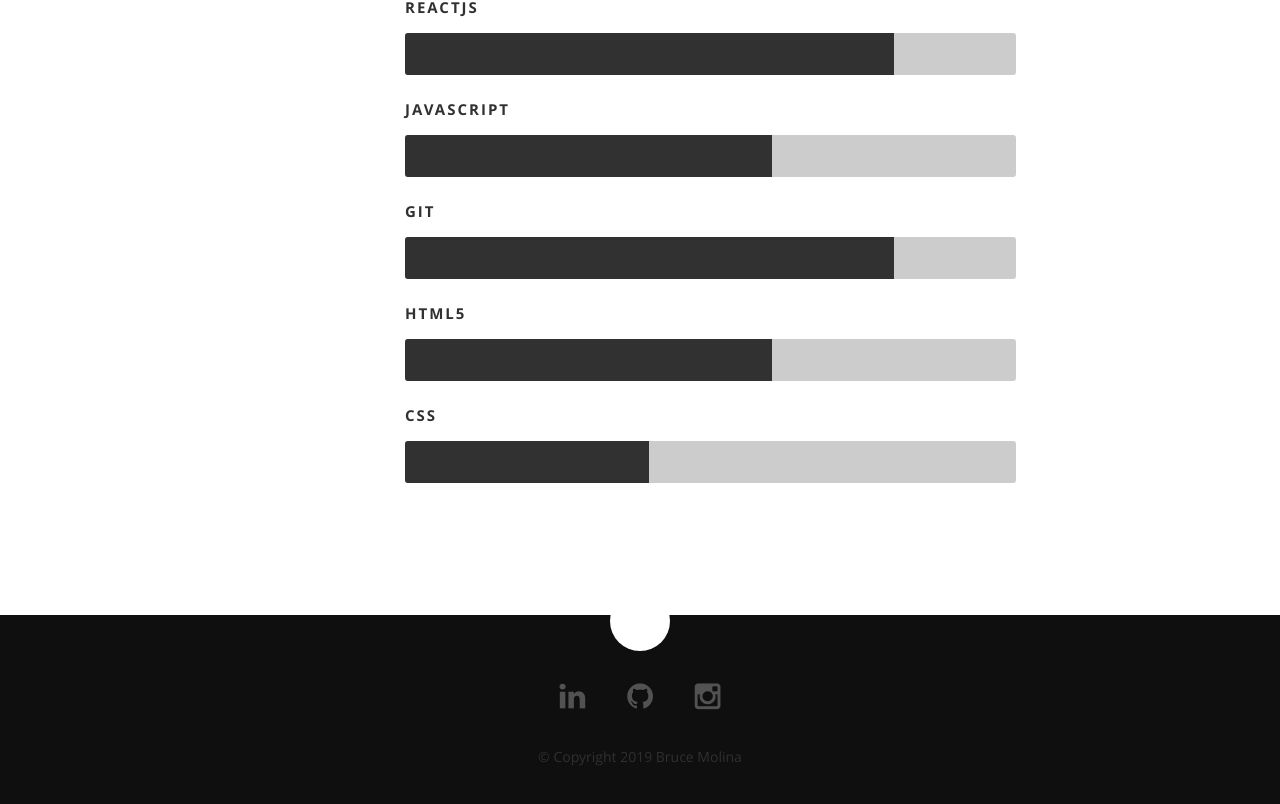
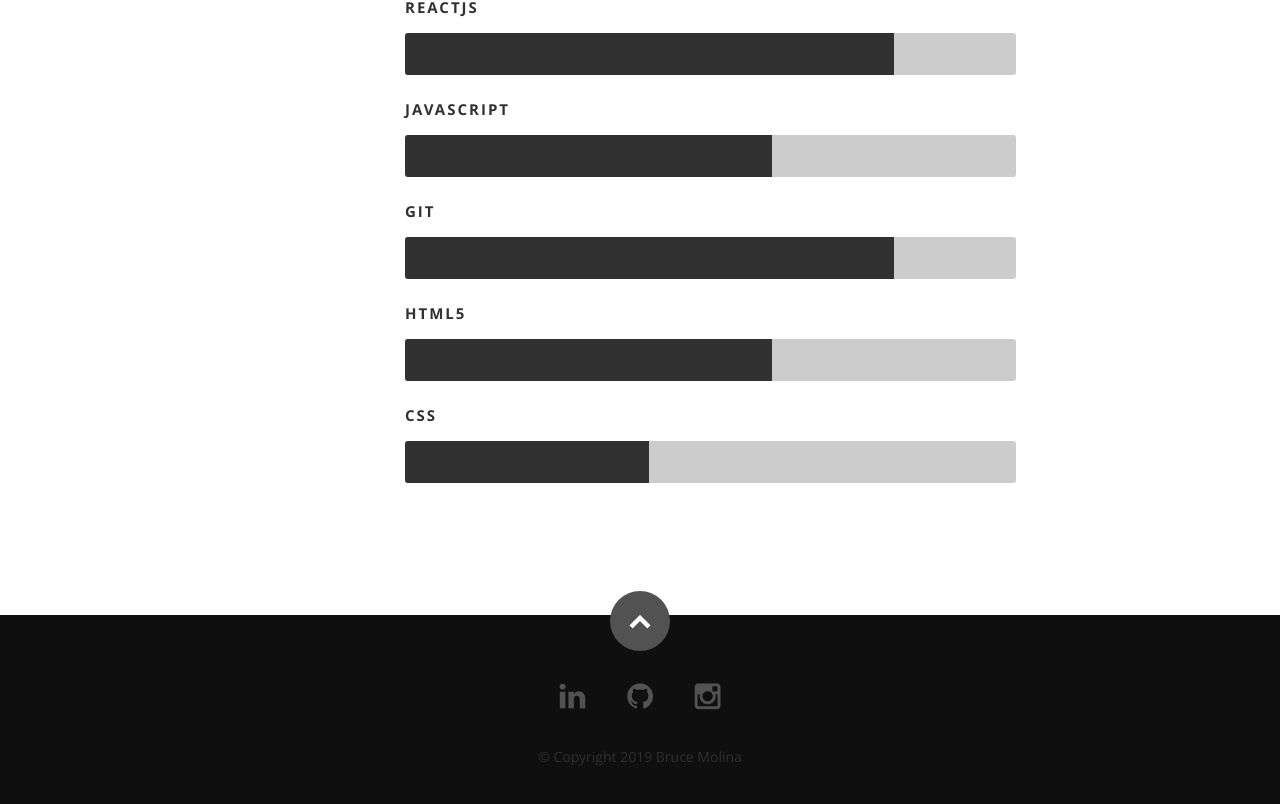
Before and after one commit to brucemolinanyc/Resume, a React (Create React App) app in the folder resume/: page / in a window 1280 px wide. Shown: the part 2839-3643 px from the top of the page. Built offline with nearby package versions, Linux system fonts and the light colour scheme.

Commit message:
updated button colors again

```diff
--- a/resume/public/css/layout.css
+++ b/resume/public/css/layout.css
@@ -1001,7 +1001,7 @@ footer .social-links li:first-child { margin-left: 0; }
 	display: block;
 	width: 60px;
 	height: 60px;
-	background-color: #fff;
+	background-color: #525252;
 
 	-webkit-transition: all 0.2s ease-in-out;
    -moz-transition: all 0.2s ease-in-out;
```
